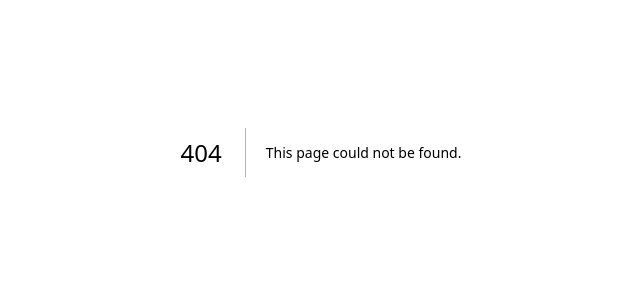
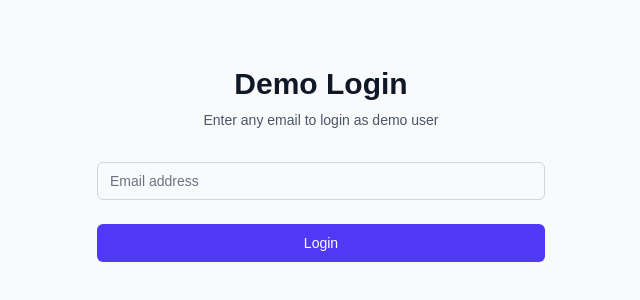
Before and after one commit to SubhPanda04/ESahayak, a Next.js app: page /login in a window 1280 px wide. Before the commit this address had no page. Shown: the part 248-548 px from the top of the page, without its empty margins (319-959 px from the left). Built offline with nearby package versions, Linux system fonts and the light colour scheme.

Commit message:
Demo Login page

```diff
--- /dev/null
+++ b/src/app/login/page.tsx
@@ -0,0 +1,61 @@
+import { redirect } from 'next/navigation';
+import { cookies } from 'next/headers';
+
+export default function LoginPage() {
+  async function login(formData: FormData) {
+    'use server';
+
+    const email = formData.get('email') as string;
+    if (!email) return;
+
+    const userId = 'Francis123';
+
+    const cookieStore = await cookies();
+    cookieStore.set('userId', userId, {
+      httpOnly: true,
+      secure: process.env.NODE_ENV === 'production',
+      sameSite: 'strict',
+      maxAge: 60 * 60 * 24 * 7, // 1 week
+    });
+
+    redirect('/buyers');
+  }
+
+  return (
+    <div className="min-h-screen flex items-center justify-center bg-gray-50">
+      <div className="max-w-md w-full space-y-8">
+        <div>
+          <h2 className="mt-6 text-center text-3xl font-extrabold text-gray-900">
+            Demo Login
+          </h2>
+          <p className="mt-2 text-center text-sm text-gray-600">
+            Enter any email to login as demo user
+          </p>
+        </div>
+        <form className="mt-8 space-y-6" action={login}>
+          <div>
+            <label htmlFor="email" className="sr-only">
+              Email
+            </label>
+            <input
+              id="email"
+              name="email"
+              type="email"
+              required
+              className="appearance-none rounded-md relative block w-full px-3 py-2 border border-gray-300 placeholder-gray-500 text-gray-900 focus:outline-none focus:ring-indigo-500 focus:border-indigo-500 focus:z-10 sm:text-sm"
+              placeholder="Email address"
+            />
+          </div>
+          <div>
+            <button
+              type="submit"
+              className="group relative w-full flex justify-center py-2 px-4 border border-transparent text-sm font-medium rounded-md text-white bg-indigo-600 hover:bg-indigo-700 focus:outline-none focus:ring-2 focus:ring-offset-2 focus:ring-indigo-500"
+            >
+              Login
+            </button>
+          </div>
+        </form>
+      </div>
+    </div>
+  );
+}
```
